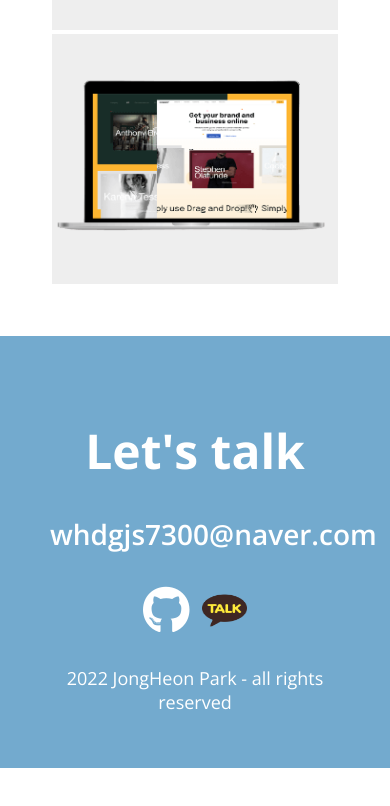
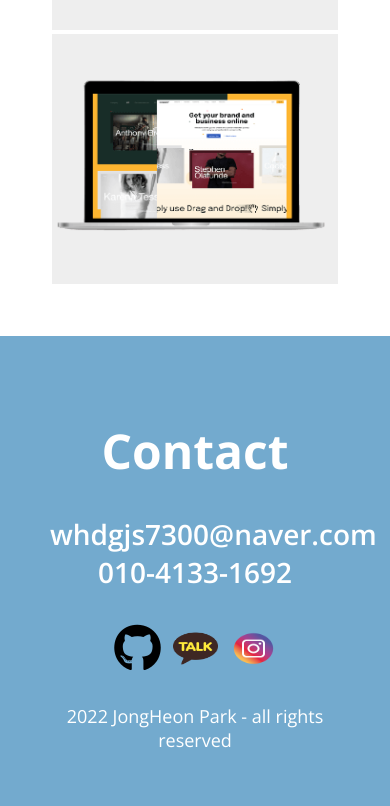
Before and after one commit to whdgjs7300/JongHeon-s-portfolio, a plain HTML site: page index.html in a window 390 px wide. Shown: the part 4537-5343 px from the top of the page. Before the commit the page ends 5305 px from the top, so only its background shows below. Drawn offline with nearby package versions, Linux system fonts and the light colour scheme.

Commit message:
CSS : responsive

```diff
--- a/index.html
+++ b/index.html
@@ -40,7 +40,6 @@
                 <li class="navbar__menu__item">About Me</li>
                 <li class="navbar__menu__item">Skills</li>
                 <li class="navbar__menu__item">My Work</li>
-                <li class="navbar__menu__item">Testimonial</li>
                 <li class="navbar__menu__item">Contact</li>
             </ul>
         </div>
@@ -216,8 +215,9 @@
                     </div>
                 </div>
             </div>
+        </div>
         </section>
-        </div>
+
 
 
     <!-- Work -->
@@ -275,15 +275,21 @@
 
     <!-- Contact -->
     <section id="contact" class="section">
-        <h1 class="contact__title">Let's talk</h1>
-        <h2 class="contact__email">whdgjs7300@naver.com</h2>
+        <h1 class="contact__title">Contact</h1>
+        <h2 class="contact__email">whdgjs7300@naver.com
+            <br> 010-4133-1692
+        </h2>
         <div class="contact__links">
             <a href="https://github.com/whdgjs7300" target="_blank">
                 <i class="fa-brands fa-github"></i>
             </a>
             <!-- 카카오 오픈채팅 -->
-            <a href="https://open.kakao.com/o/gJro9rMe">
+            <a href="https://open.kakao.com/o/gJro9rMe" target="_blank">
                 <img src="./imgs/free-icon-kakao-talk-2111466.png" alt="">
+            </a>
+            <!-- 인스타그램 -->
+            <a href="https://www.instagram.com/pxxheony_/" target="_blank">
+                <img src="./imgs/instargram.png" alt="">
             </a>
         </div>
         <p class="contact__rights">
--- a/style.css
+++ b/style.css
@@ -52,6 +52,7 @@
     }
 
     button {
+        /* transparent 배경색을 투명으로함 */
         background-color: transparent;
         cursor: pointer;
         border: none;
@@ -135,6 +136,7 @@
     /* Home */
 
     #home {
+        /* no-repeat 이미지를 반복시키지않음 */
         background: url("imgs/헤드백그라운드.png") center/cover no-repeat;
         padding: 40px;
         text-align: center;
@@ -267,6 +269,7 @@
     }
 
     .skillset__left {
+        /* basis 기본설정값(colume 일땐 height값 */
         flex-basis:  60%;
         background-color: var(--color-dark-grey);
         padding: 20px 40px;
@@ -415,6 +418,11 @@
     .contact__links {
         font-size: var(--font-large);
         margin: 24px 0;
+
+
+    }
+    .contact__links i{
+        color: var(--color-black);
     }
 
     .contact__links i,
@@ -425,7 +433,7 @@
     .contact__links i:hover,
     .contact__links img:hover{
         transform: scale(1.2);
-        color: var(--color-black);
+
     }
 
     .contact__links img {
```
Also changed, not shown: imgs/instargram.png (added).
